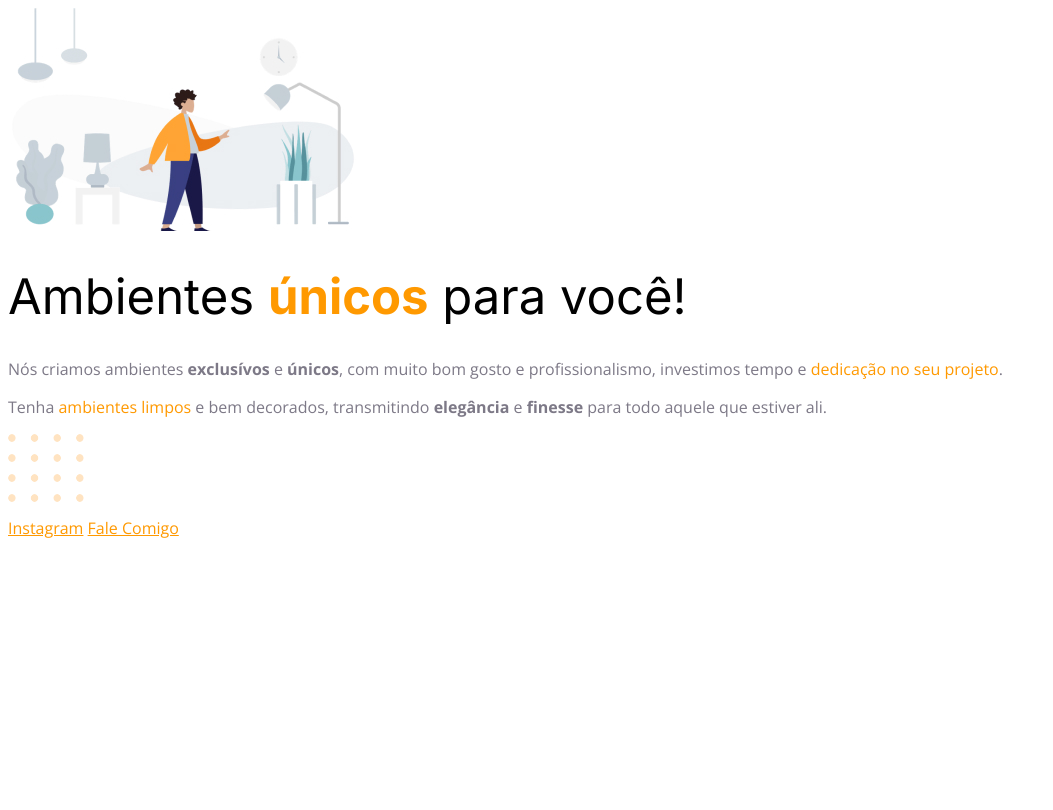
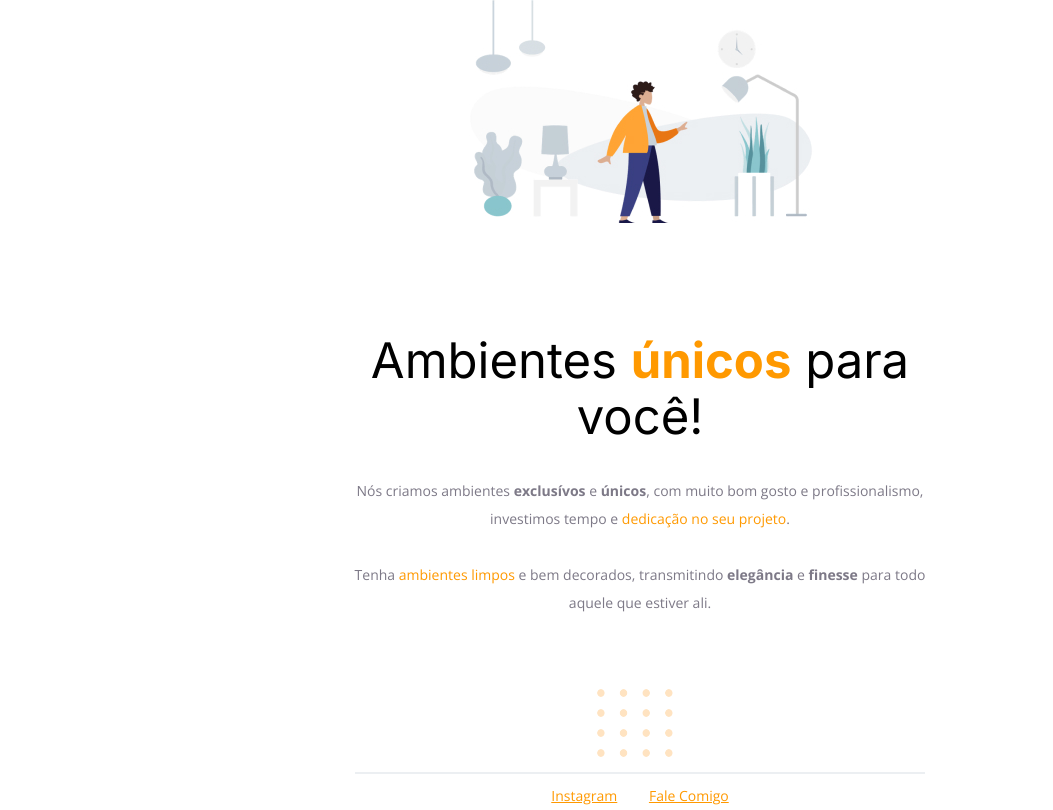
Before and after one commit to robsonat/lp-moveis, a plain HTML site: page index.html in a window 1280 px wide. Shown: the whole page, without its empty margins (0-1053 px from the left). Drawn offline with nearby package versions, Linux system fonts and the light colour scheme.

Commit message:
update css

```diff
--- a/index.html
+++ b/index.html
@@ -12,17 +12,17 @@
 <body>
   <header>
   </header>
-  <img id="img"
-  src="./images/img1.jpeg"
-  alt="">
-    <div id="hero">
+  <div id="hero">
+      <img id="img"
+      src="./images/img1.jpeg"
+      alt="">
       <h1>
         Ambientes <span>únicos</span> para você!
       </h1>
       <p>
         Nós criamos ambientes <strong>exclusívos</strong> e <strong>únicos</strong>, com muito bom gosto e profissionalismo, investimos tempo e <span>dedicação no seu projeto</span>.
-      </p>
-      <p>
+        <br/>
+        <br/>
         Tenha <span>ambientes limpos</span> e bem decorados, transmitindo <strong>elegância</strong> e <strong>finesse</strong> para todo aquele que estiver ali.
       </p>
     </div>
@@ -33,7 +33,9 @@
  src="./images/balls.svg"
  alt="Bolinhas laranjadas no canto direito inferior da tela.">
 <footer>
+  <div id="line"></div>
 <a href="https://instagram.com/rob.apolinario" target="_blank">Instagram</a>
+
 <a href="mailto:robsonat@gmail.com">Fale Comigo</a>
 </footer>
 </body>
--- a/styles.css
+++ b/styles.css
@@ -1,17 +1,29 @@
+body {
+  font-family: 'Open Sans', sans-serif;
+  text-align: center;
+  margin: 0;
+}
+
+#hero {
+  width: 592px;
+  margin: 0 auto 72px;
+}
+
+#hero img {
+  margin-bottom: 72px;
+}
+
 h1 {
   font-family: 'Inter', sans-serif;
   font-size: 49px;
   line-height: 56px;
   font-weight: normal;
+  margin-bottom: 32px;
+
 }
-
 
 h1 > span {
   font-weight: bold;
-}
-
-body {
-  font-family: 'Open Sans', sans-serif;
 }
 
 span, a {
@@ -19,6 +31,21 @@ span, a {
 
 }
 
-p {
+p, footer {
   color: #7d7987;
+  font-size: 14px;
+  line-height: 28px;
 }
+
+
+#line {
+ width: 568px;
+ height: 0;
+ border: 1px #eceff2 solid;
+ margin: 0 auto 8px;
+}
+
+footer a + a {
+  text-align: center;
+  margin-left: 28px;
+}
```
